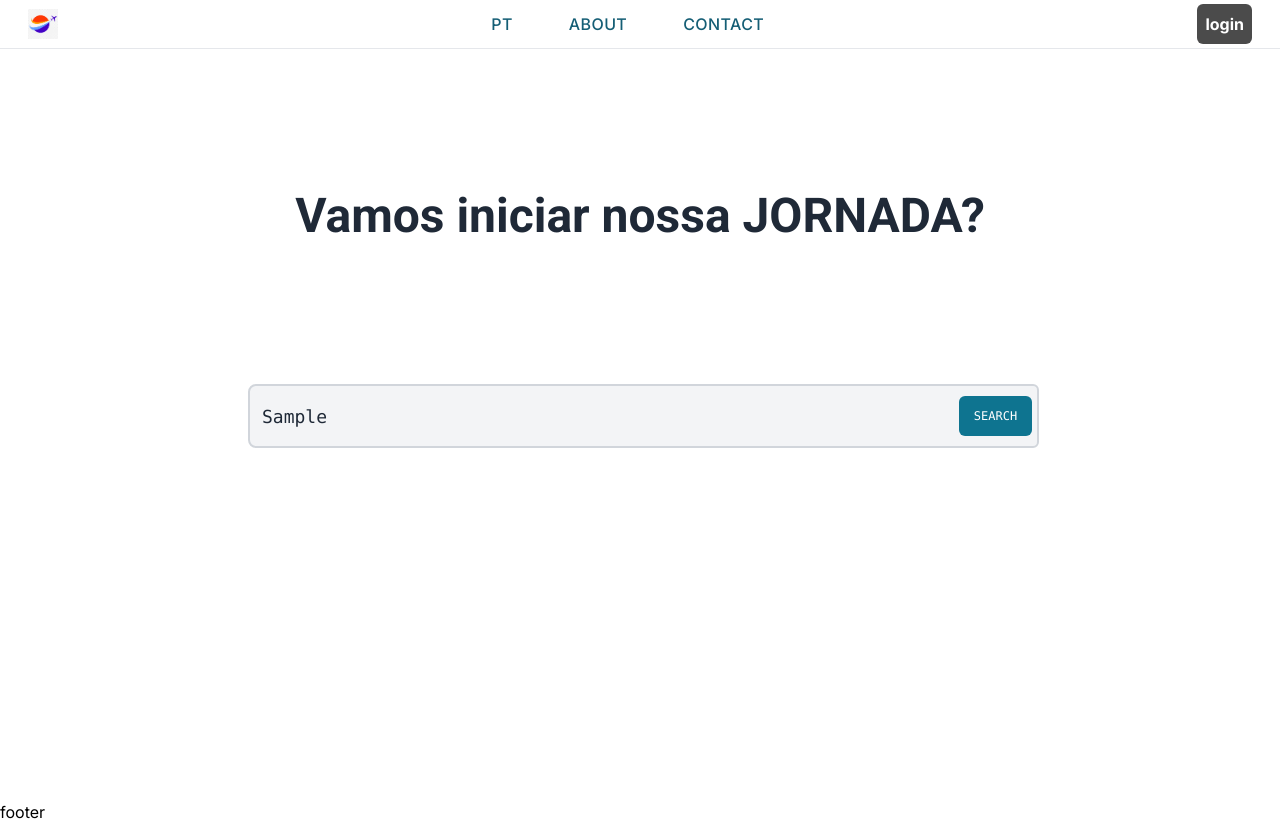
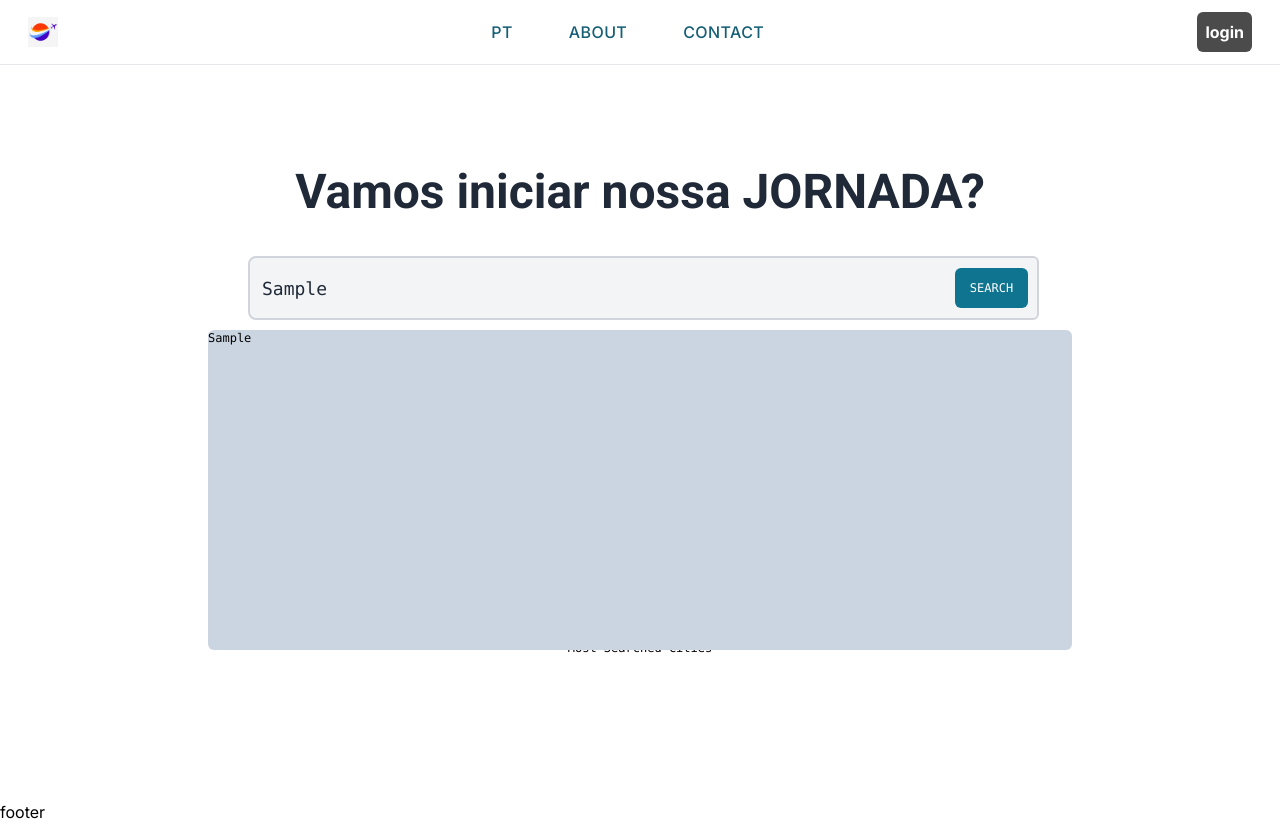
Before and after one commit to jonathassk/actions, a Next.js app: page / in a window 1280 px wide. Both pictures are taken after typing "Sample" into the empty fields and a click on the button "SEARCH". Built offline with nearby package versions, Linux system fonts and the light colour scheme.

Commit message:
pre craição de branch para testar autocomplete

```diff
--- /dev/null
+++ b/src/app/components/MostSearchedCIties.tsx
@@ -0,0 +1,12 @@
+import React from 'react';
+
+const MostSearchedCities: React.FC = () => {
+    return (
+        <div>
+            <h1>Most Searched Cities</h1>
+            {/* Add your component code here */}
+        </div>
+    );
+};
+
+export default MostSearchedCities;
--- a/src/app/components/Navbar.tsx
+++ b/src/app/components/Navbar.tsx
@@ -9,7 +9,7 @@ import Button from './Button';
 const Navbar = () => {
   return (
     <nav
-      className="fixed z-40 w-full border-b dark:border-gray-700 bg-white dark:bg-gray-800 md:bg-transparent">
+      className="fixed z-40 w-full border-b dark:border-gray-700 bg-white dark:bg-gray-800 md:bg-transparent py-2">
       <div className="container m-auto px-2 md:px-12 lg:px-7 bg-white dark:bg-gray-800">
         <div className="flex px-6 md:px-0 z-20 flex-wrap items-center justify-between py-1 gap-6 md:py-1 md:gap-0">
           <input type="checkbox" name="" id="toggleNav" className="peer hidden"/>
--- a/src/app/components/SearchBar.tsx
+++ b/src/app/components/SearchBar.tsx
@@ -1,24 +1,60 @@
-import React from 'react';
+import React, { useRef, useReducer, Dispatch } from 'react';
+import { SearchPopUp } from './SearchPopUp';
+import { createContext } from 'vm';
+import { CityReducer, initialState, Travel, Action } from '../reducers/cityReducer';
 
-const createPlanning = () => {
-  const destination = document.getElementById('Destination');
-  if (destination?.value == null) return;
-  const recentValues : string[] = JSON.parse(localStorage.getItem('recentDestinations') || '[]');
-  if (recentValues.length == 5) {
-    recentValues.shift()
+const SearchBar: React.FC = () => {
+
+  const [travel, dispatch] = useReducer(CityReducer, initialState) as [Travel, Dispatch<Action>];
+  const [isFocused, setIsFocused] = React.useState(false);
+
+  const createPlanning = () => {
+    const destination = document.getElementById('Destination') as HTMLInputElement;
+    if (destination?.value === "" || destination?.value === null) return;
+    const recentValues: string[] = JSON.parse(localStorage.getItem('recentDestinations') || '[]');
+    if (recentValues.length === 5) {
+      recentValues.shift();
+    }
+    recentValues.push(destination.value);
+    localStorage.setItem('recentDestinations', JSON.stringify(recentValues));
+    console.log(JSON.stringify(localStorage.getItem('recentDestinations')));
+  };
+
+  const sendSearchValue = () => {
+    const searchValue = document.getElementById('Destination') as HTMLInputElement;
+    dispatch({type: 'SET_DESTINATION', payload: searchValue?.value});
+    console.log(searchValue?.value);
+    return searchValue?.value;
+  };
+
+  const teste = () => {
+    console.log(travel);
+  };
+
+  const toggleFocus = () => {
+    setIsFocused(true);
   }
-  recentValues.push(destination.value);
-  localStorage.setItem('recentDestinations', JSON.stringify(recentValues));
- // console.log(JSON.stringify(localStorage.getItem('recentDestinations')));
-}
 
-
-const SearchBar = () => {
-  return(
-    <div className='flex mx-auto content-center px-20 max-[530px]:px-4 w-full'>
-      <input id="Destination" type="text"
-             className="px-3 text-lg text-gray-800 border-2 border-gray-300 rounded-md max-[640px]:w-full h-16 decoration-0 w-full relative left-10 max-[640px]:left-0 max-[640px]:rounded-none bg-gray-100 focus:outline-none focus:bg-white rounded-l-lg"/>
-      <button className="relative mx-auto top-3 right-10 bg-cyan-700 text-white w-20 h-10 rounded-md max-[640px]:right-0 max-[640px]:h-16 max-[640px]:top-0 max-[640px]:rounded-none " onClick={createPlanning}> SEARCH </button>
+  const toggleBlur = () => {
+    setIsFocused(false);
+  }
+  return (
+    <div className='px-20 max-[530px]:px-4 w-full' onFocus={toggleFocus} onBlur={toggleBlur} onClick={toggleFocus}>
+      <div className='flex mx-auto content-center'>
+        <input
+          id="Destination"
+          type="text"
+          className="px-3 text-lg text-gray-800 border-2 border-gray-300 rounded-md h-16 decoration-0 w-full relative left-10 max-[640px]:left-0 max-[640px]:rounded-none bg-gray-100 focus:outline-none focus:bg-white rounded-l-lg"
+          onChange={sendSearchValue}
+        />
+        <button
+          className="relative mx-auto top-3 right-11 bg-cyan-700 text-white w-20 h-10 rounded-md max-[640px]:right-0 max-[640px]:h-16 max-[640px]:top-0 max-[640px]:rounded-none"
+          onClick={createPlanning}
+        >
+          SEARCH
+        </button>
+      </div>
+      <SearchPopUp searchIsFocused={isFocused} city={travel} toggleFocus={toggleFocus}/>
     </div>
   );
 }
--- /dev/null
+++ b/src/app/components/SearchPopUp.tsx
@@ -0,0 +1,45 @@
+'use client';
+import { useEffect, useState } from "react";
+import { Travel } from "../reducers/cityReducer";
+
+interface SearchPopUpProps {
+  searchIsFocused: boolean;
+  city: Travel;
+  toggleFocus: () => void;
+}
+export const SearchPopUp: React.FC<SearchPopUpProps> = ({ searchIsFocused, city, toggleFocus }) => {
+  const [recents, setRecents] = useState<string[]>([]);
+
+  useEffect(() => {
+    const recentDestinations = JSON.parse(localStorage.getItem('recentDestinations') || '[]');
+    setRecents(recentDestinations);
+    console.log("alo");
+    console.log(searchIsFocused);
+  }, []);
+
+
+  const handleDivClick = (e: React.MouseEvent<HTMLDivElement>) => {
+    toggleFocus();
+  };
+
+  return (
+    <div onClick={handleDivClick}>
+      {searchIsFocused ?
+        <div className="max-[640px]:w-full h-80 bg-slate-300 relative top-[10px] rounded-md">
+          <div>
+            {city.destination}
+          </div>
+          <div>
+            {recents.map((recent, index) => {
+              return (
+                <div key={recent}>
+                  {recent}
+                </div>
+              )
+            })}
+          </div>
+        </div >
+      : null}
+    </div>
+  )
+}
--- a/src/app/page.tsx
+++ b/src/app/page.tsx
@@ -3,8 +3,7 @@
 import React, { useEffect } from 'react';
 import { Roboto } from 'next/font/google';
 import SearchBar from './components/SearchBar';
-import { nonLoggedDataImp } from './store/NonLoggerData';
-
+import MostSearchCIties from './components/MostSearchedCIties';
 
 const roboto = Roboto({
   weight: ['400', '700'],
@@ -14,26 +13,13 @@ const roboto = Roboto({
 })
 
 export default function Home() {
-  const { language, setLanguage } = nonLoggedDataImp.getState();
-
-  useEffect(() => {
-    const handleScroll = () => {
-      if (window.scrollY > 1) console.log('Scrolling', window.scrollY)
-      console.log(language)
-      setLanguage('PT')
-    };
-
-    window.addEventListener('scroll', handleScroll);
-    window.removeEventListener('scroll', handleScroll);
-  }, []);
-
-
   return (
-    <main className="flex min-h-screen flex-col items-center justify-between py-12 ">
-      <div className="z-10 w-full max-w-5xl items-center justify-center font-mono text-xs lg:flex flex-col my-50">
-        <p className={`${roboto.className} font-bold text-5xl text-gray-800 text-center my-36`}>Vamos iniciar nossa JORNADA?</p>
+    <div className="flex min-h-screen flex-col items-center justify-between py-12 ">
+      <div className="z-10 w-full max-w-5xl items-center justify-center font-mono text-xs lg:flex flex-col my-20">
+        <p className={`${roboto.className} font-bold text-5xl text-gray-800 text-center my-10`}>Vamos iniciar nossa JORNADA?</p>
         <SearchBar />
-      </div>
-    </main>
+        <MostSearchCIties />
+     </div>
+    </div>
   );
 }
--- /dev/null
+++ b/src/app/reducers/cityReducer.ts
@@ -0,0 +1,40 @@
+import { Dispatch } from "react"
+
+export interface Travel {
+  destination: string,
+  date: Date | null,
+  returnDate: Date | null
+}
+
+export const initialState: Travel = {
+  destination: '',
+  date: null,
+  returnDate: null
+}
+
+export type Action =
+  | { type: 'SET_DESTINATION'; payload: string }
+  | { type: 'SET_DATE'; payload: Date | null }
+  | { type: 'SET_RETURN_DATE'; payload: Date | null };
+
+export const CityReducer = (state: Travel, action: Action) => {
+  switch (action.type) {
+    case 'SET_DESTINATION':
+      return {
+        ...state,
+        destination: action.payload
+      }
+    case 'SET_DATE':
+      return {
+        ...state,
+        date: action.payload
+      }
+    case 'SET_RETURN_DATE':
+      return {
+        ...state,
+        returnDate: action.payload
+      }
+    default:
+      return state
+  }
+}
```
